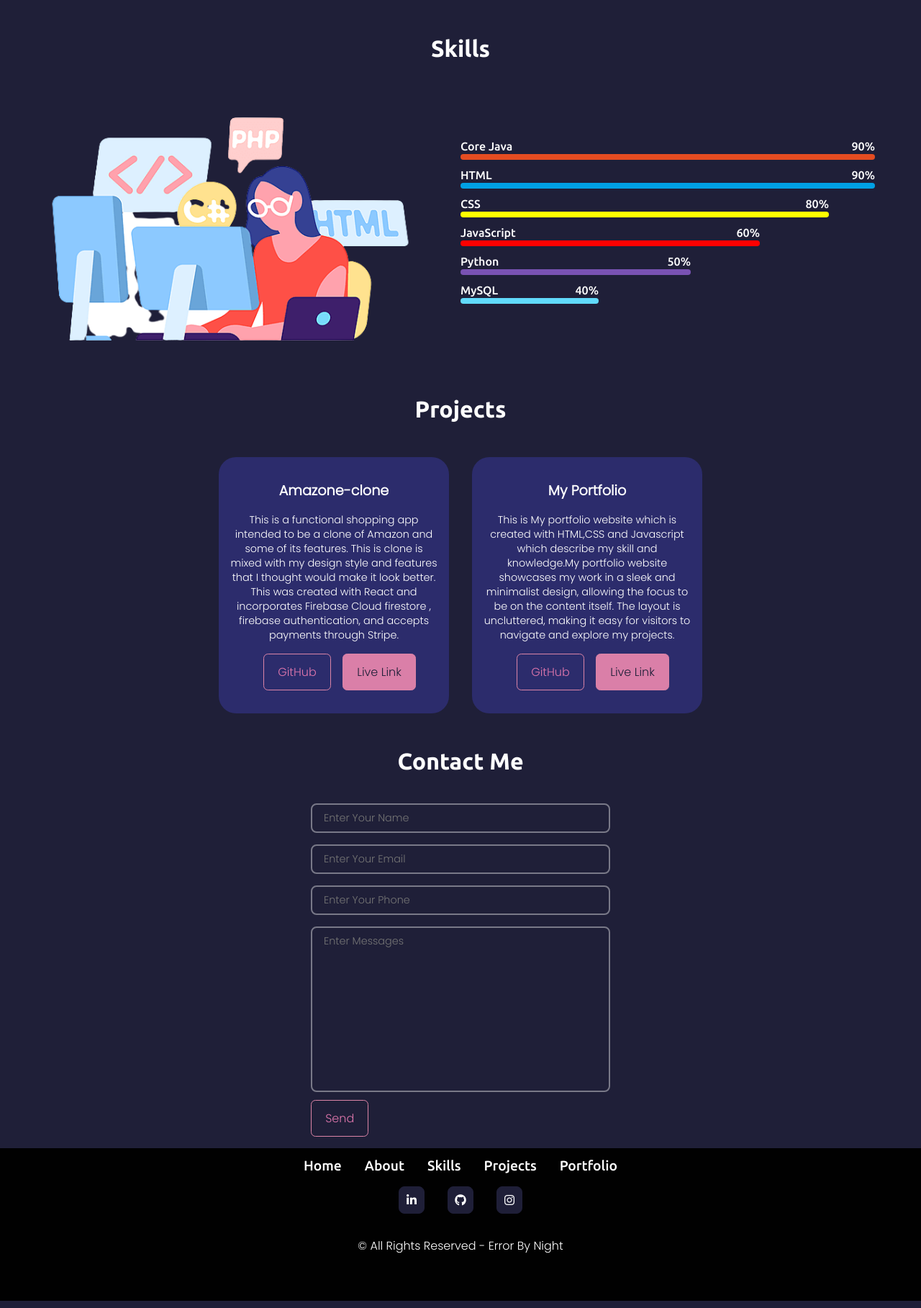
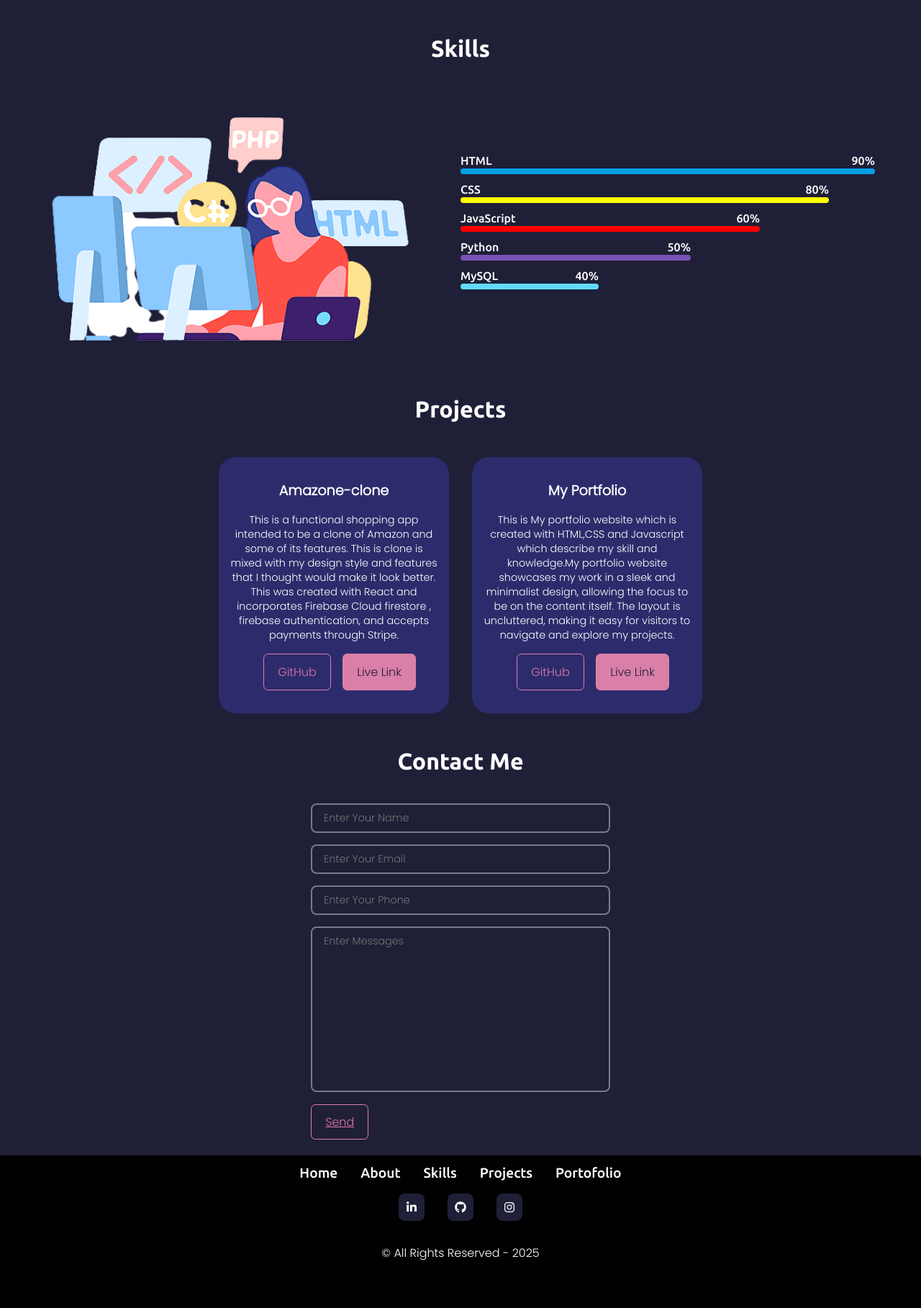
Before and after one commit to Aku12345678910/portofolio, a Django app: page / in a window 1280 px wide; the page is wider, and only the part inside the window is pictured. Shown: the part 1380-3197 px from the top of that part at 72% size. Run offline with Django 3.2, Linux system fonts and the light colour scheme; some libraries are stand-ins or nearby versions.

Commit message:
melakukan perubahan tampilan

```diff
--- a/Base/templates/home.html
+++ b/Base/templates/home.html
@@ -18,7 +18,7 @@
     <!-- Navbar Section -->
     <nav id="navbar" class="flex s-around bg-color">
         <div class="left-nav">
-            <h2 class="t-white">Portfolio</h2>
+            <h2 class="t-white">Portofolio</h2>
         </div>
         <div class="right-nav">
             <ul class="flex">
@@ -40,7 +40,7 @@
                 <h6 class="poppinss">Hi, I'm</h6>
                 <h1 class="t-white">Fitri Aulia</h1>
                 <h4 class="poppinss">Informatics Engineering Student</h4>
-                <a href="{% static 'pdf/django.pdf' %}"  target="_blank">
+                <a href="{% static 'pdf/Resume Fitri.pdf' %}"  target="_blank">
                     <button class="btn poppins">Resume</button></a>
 
                 <a class="btn live poppins" id="hireme" href=""
@@ -61,7 +61,7 @@
         <div class="about-container flex s-around ">
             <div class=" about-left flex s-center items-center">
                 <!-- Here in src replade the given link with your secondary image link -->
-                <img src="{%static 'images/dog.png'%}" alt="" style="width: 60%;">
+                <img src="{%static 'images/dog.png'%}" alt="" style="width: 60%;">``
             </div>
 
             <div class="about-right flex">
@@ -88,8 +88,6 @@
 
         <div class="skills-right flex items-center">
             <div class="skillss-container">
-                <div class="java bar p-relative"><span class="bar-content left t-white"> Core Java</span><span
-                        class="bar-content right-skills t-white">90%</span></div>
                 <div class="html bar p-relative"><span class="bar-content left t-white">HTML</span><span
                         class="bar-content right-skills t-white">90%</span></div>
                 <div class="css bar p-relative"><span class="bar-content left t-white">CSS</span><span
@@ -164,7 +162,9 @@
                         <textarea name="content" id="textarea" cols="30" rows="10" class="poppins"
                             placeholder="Enter Messages"></textarea>
                     </div>
-                    <button type="submit" class="btn poppins" id="submit">Send</button>
+                    <br>
+                    <a href="mailto:fi4020308@gmail.com" class="btn btn-primary poppins" id="submit-btn">Send</a>
+                    <br></br>
                 </form>
             </div>
         </div>
@@ -177,21 +177,21 @@
             <li><a href="#about" class="poppinss">About</a></li>
             <li><a href="#skills" class="poppinss">Skills</a></li>
             <li><a href="#projects" class="poppinss">Projects</a></li>
-            <li><a href="#portfolio" class="poppinss">Portfolio</a></li>
+            <li><a href="#portfolio" class="poppinss">Portofolio</a></li>
         </ul>
         <ul class="flex s-center w-80 font-awesome ">
-            <a href="" target="_blank">
+            <a href="https://www.linkedin.com/in/fitri-aulia-9b22042ba/" target="_blank">
                 <li><i class="fa-brands fa-linkedin-in"></i></li>
             </a>
-            <a href="" target="_blank">
+            <a href="https://github.com/Aku12345678910" target="_blank">
                 <li><i class="fa-brands fa-github"></i></li>
             </a>
-                <a href="" target="_blank">
+                <a href="https://www.instagram.com/fiitrlia/" target="_blank">
                     <li><i class="fa-brands fa-instagram"></i></li>
             </a>
 
         </ul>
-        <p class="t-center my-2 poppins">&copy; All Rights Reserved - <span class="cpy-white poppins">Error By Night
+        <p class="t-center my-2 poppins">&copy; All Rights Reserved - <span class="cpy-white poppins">2025
                 </span></p>
 
     </footer>
```
Also changed, not shown: 2 other files.
